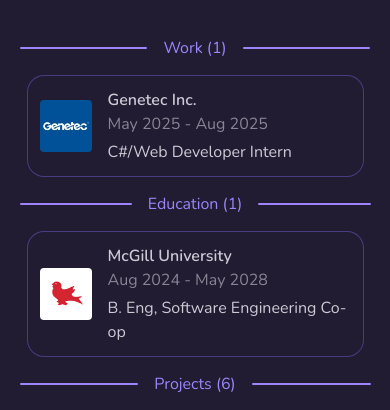
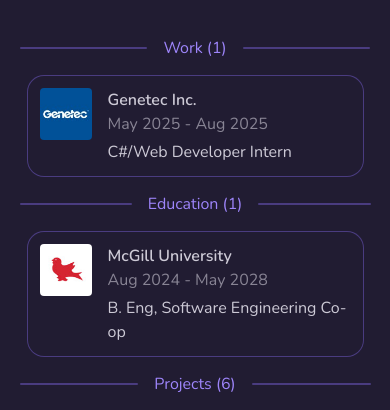
Before and after one commit to mingli202/portfolio, a React (Vite) app: page / in a window 390 px wide. Shown: the part 256-666 px from the top of the page. Built offline with nearby package versions, Linux system fonts and the light colour scheme.

Commit message:
some style ig

```diff
--- a/src/components/ExperienceList.tsx
+++ b/src/components/ExperienceList.tsx
@@ -25,8 +25,7 @@ function ListItem({
   return (
     <div
       className={cn(
-        "ring-secondary flex items-center gap-4 rounded-[calc(0.25rem+0.75rem)] p-3 ring-1 transition md:rounded-[calc(0.25rem+1rem)] md:p-4",
-
+        "ring-secondary flex gap-4 rounded-[calc(0.25rem+0.75rem)] p-3 ring-1 transition md:rounded-[calc(0.25rem+1rem)] md:p-4",
         "hover:ring-primary hover:bg-secondary/30 hover:cursor-pointer hover:shadow-[0_0_10px_2px_var(--primary-color)] hover:ring-2",
       )}
     >
@@ -37,7 +36,7 @@ function ListItem({
         width={64}
         height={64}
       />
-      <div className="flex w-full flex-col gap-1">
+      <div className="flex min-h-13 w-full flex-col justify-center gap-1">
         <div className="flex w-full flex-wrap justify-between gap-x-4">
           <p className="font-bold">{subtitle}</p>
           <p className="text-text-secondary">
--- a/src/components/Projects.tsx
+++ b/src/components/Projects.tsx
@@ -3,7 +3,7 @@ import { projects } from "../data/projects";
 
 export default function Projects() {
   return (
-    <div className="flex flex-col gap-3 p-3 md:gap-4 md:p-4">
+    <div className="flex flex-col gap-3 p-2 md:gap-4 md:p-4">
       {projects.map(
         (
           { title, subtitle, startDate, endDate, skills, links, videoUrl },
--- a/src/components/SectionBreakLine.tsx
+++ b/src/components/SectionBreakLine.tsx
@@ -5,9 +5,9 @@ type Props = {
 export default function SectionBreakLine({ sectionName }: Props) {
   return (
     <div className="flex items-center gap-4 py-2 md:py-4">
-      <div className="bg-primary h-0.5 w-full rounded-full" />
+      <div className="bg-secondary h-0.5 w-full rounded-full" />
       <h2 className="text-primary shrink-0">{sectionName}</h2>
-      <div className="bg-primary h-0.5 w-full rounded-full" />
+      <div className="bg-secondary h-0.5 w-full rounded-full" />
     </div>
   );
 }
```
